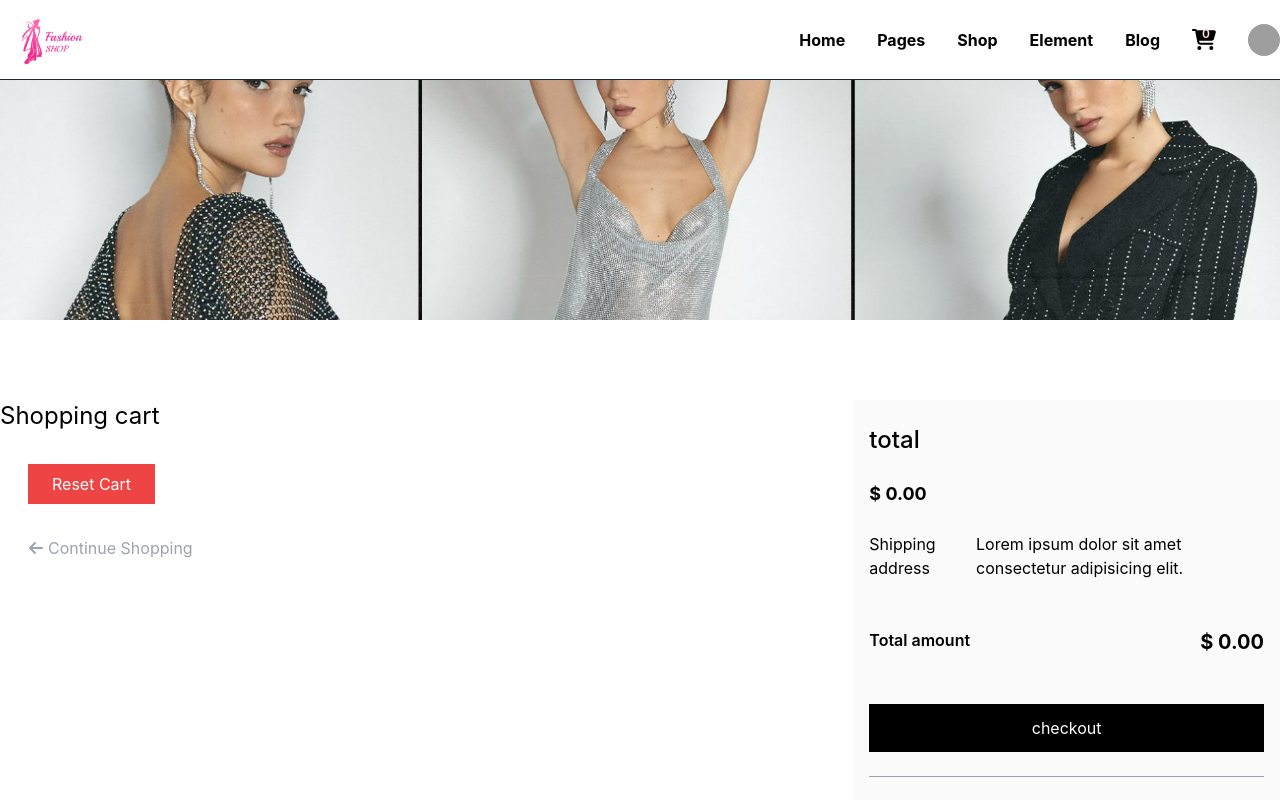
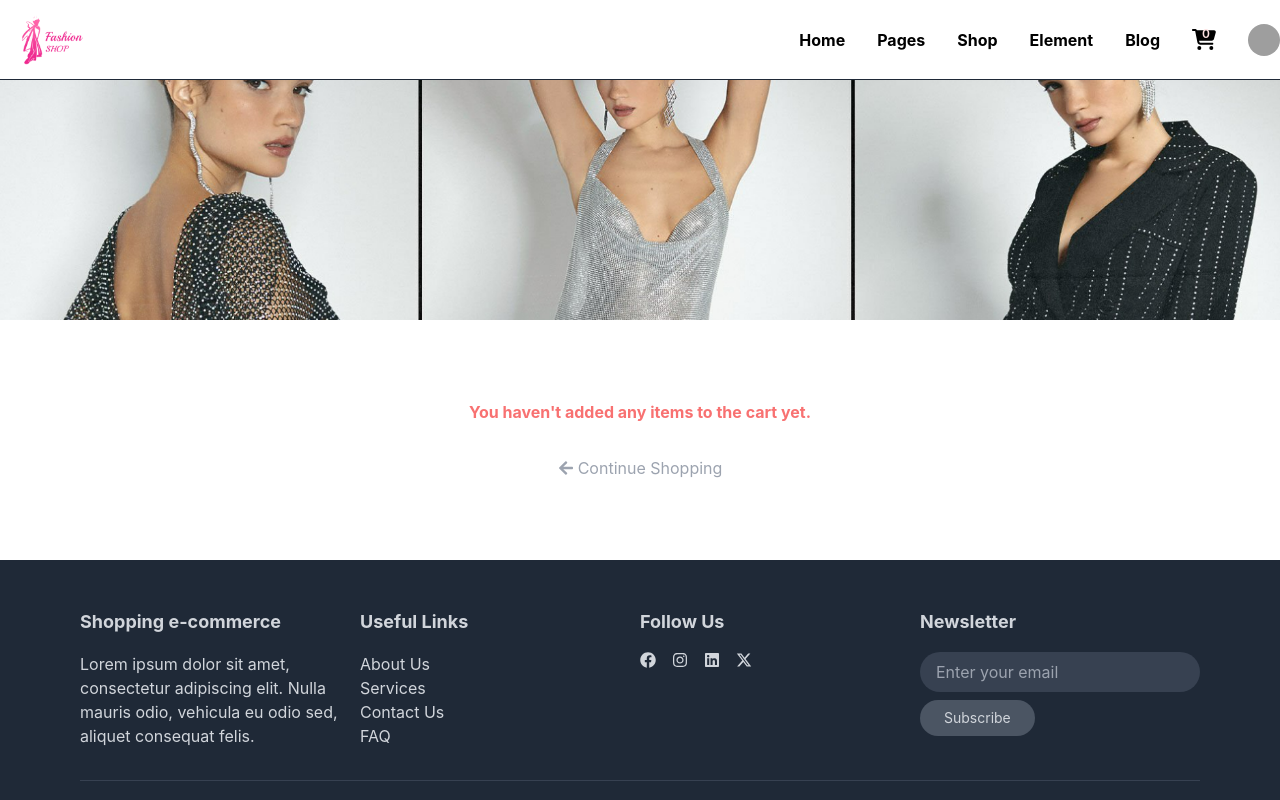
Before and after one commit to teonamaghradze/e-commerce, a React (Create React App) app: page /cart in a window 1280 px wide. Shown: the top 800 px of the page. Built offline with nearby package versions, Linux system fonts and the light colour scheme; grey boxes are pictures that could not be loaded.

Commit message:
add styles and logic when you have no items added to the cart

```diff
--- a/src/pages/Cart.jsx
+++ b/src/pages/Cart.jsx
@@ -3,6 +3,8 @@ import { coverWomen } from "../assets";
 import CartItem from "../components/CartItem";
 import { useSelector } from "react-redux";
 import { useEffect, useState } from "react";
+import { Link } from "react-router-dom";
+import { FaArrowLeft } from "react-icons/fa";
 
 function Cart() {
   const productData = useSelector((state) => state.ecommerce.productData);
@@ -24,8 +26,9 @@ function Cart() {
       <img className="w-full h-60 object-cover" src={coverWomen} alt="" />
 
       <div className="max-w-screen-xl mx-auto py-20 flex">
+        {productData.length > 0 ? (
+          <>
             <CartItem />
-
             <div className="w-1/3 bg-[#fafafa] py-6 px-4">
               <div className="flex flex-col gap-6 border-b-[1px] border-b-gray-400 pb-6">
                 <h2 className="text-2xl font-medium">total</h2>
@@ -55,6 +58,26 @@ function Cart() {
                 </button>
               </div>
             </div>
+          </>
+        ) : (
+          <div className="flex items-center justify-center w-screen">
+            <div className="flex flex-col items-center justify-center">
+              <div className="flex items-center justify-center text-red-400 font-bold">
+                <p>You haven't added any items to the cart yet.</p>
+              </div>
+              <div className="flex items-center justify-center mt-8">
+                <Link to="/">
+                  <button className="flex items-center gap-1 text-gray-400 hover:text-black duration-200">
+                    <span>
+                      <FaArrowLeft />
+                    </span>
+                    <span>Continue Shopping</span>
+                  </button>
+                </Link>
+              </div>
+            </div>
+          </div>
+        )}
       </div>
       <ToastContainer
         position="top-left"
```
Lines whose indentation alone changed are shown as unchanged.
